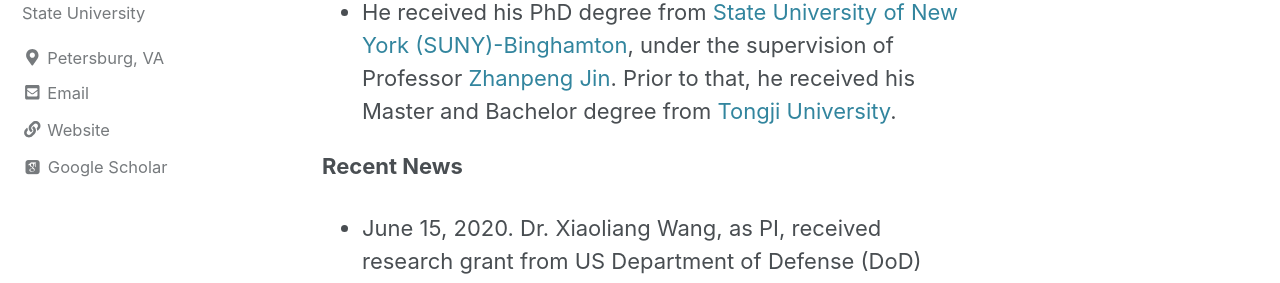
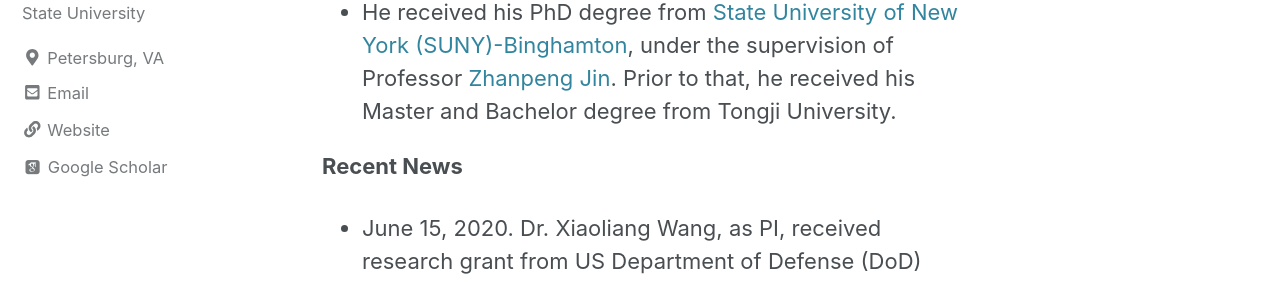
Before and after one commit to wang-xiaoliang/wang-xiaoliang.github.io, a Jekyll site: the page built from index.md, in a window 1280 px wide and 900 px high. Shown: the part 291-574 px from the top of the window. Built offline with Jekyll 4.4.1, drawn with Linux system fonts in a browser that asks for light colours; cached includes are drawn as plain includes; nearby versions of some CDN libraries; some web fonts are replaced; our own code applies the rules of GitHub Pages for plain Markdown files; the list of posts is cut into pages by our own code; part of the change alters nothing that is shown.

```diff
--- a/index.md
+++ b/index.md
@@ -11,7 +11,7 @@ author_profile: true
 
 * Xiaoliang Wang is currently an Assistant Professor in [Virginia State University](http://www.vsu.edu/).
 * His research interests include Internet of Things, Smart and Connected Health and Cyber-Physical Systems.
-* He received his PhD degree from [State University of New York (SUNY)-Binghamton](http://www.binghamton.edu/index.php), under the supervision of Professor [Zhanpeng Jin](https://cybermed.cse.buffalo.edu/wiki/index.php/Main_Page). Prior to that, he received his Master and Bachelor degree from [Tongji University](http://www.tongji.edu.cn).
+* He received his PhD degree from [State University of New York (SUNY)-Binghamton](http://www.binghamton.edu/index.php), under the supervision of Professor [Zhanpeng Jin](https://cybermed.cse.buffalo.edu/wiki/index.php/Main_Page). Prior to that, he received his Master and Bachelor degree from Tongji University.
 
 
 <b>Recent News</b>
```
